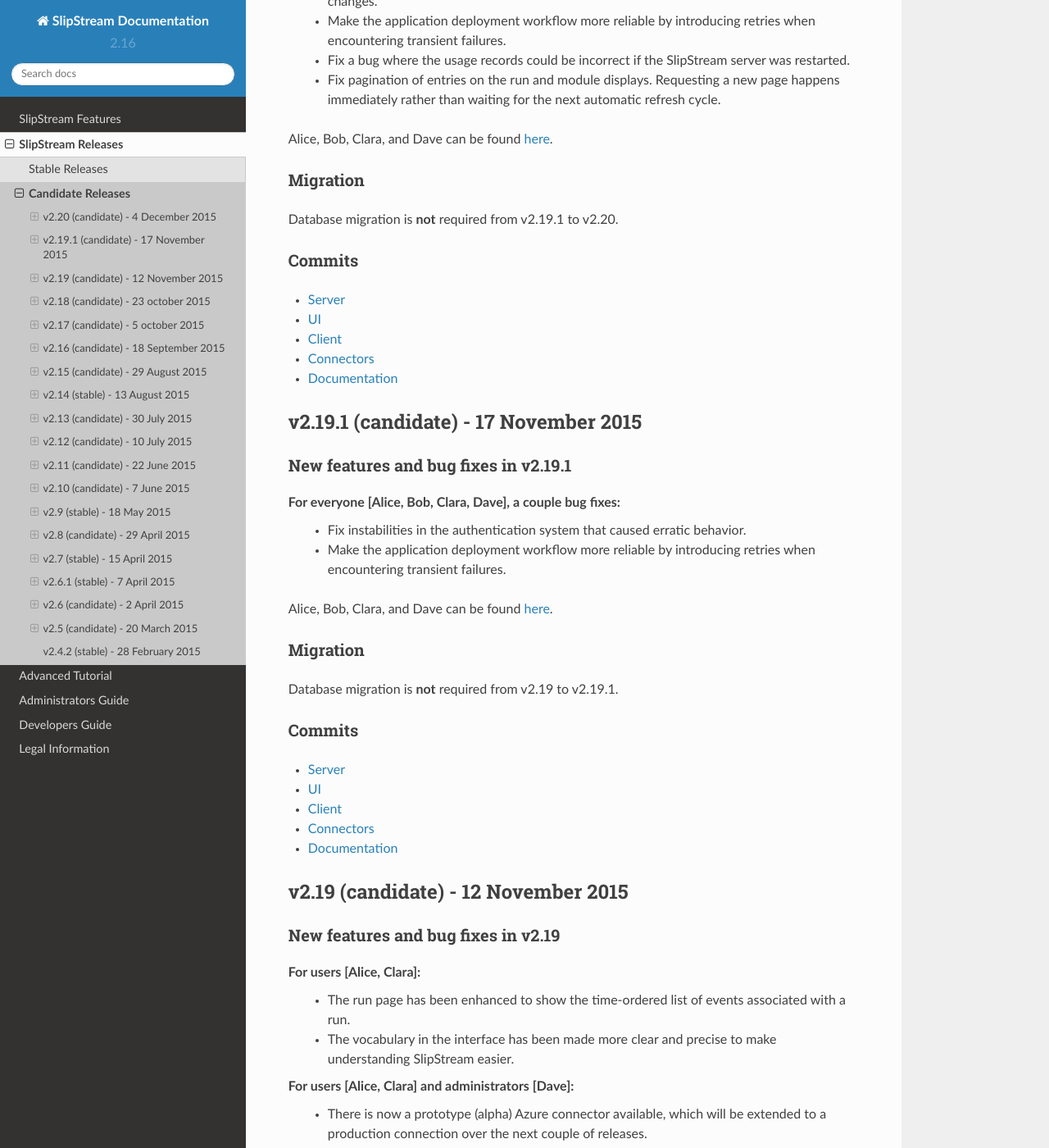
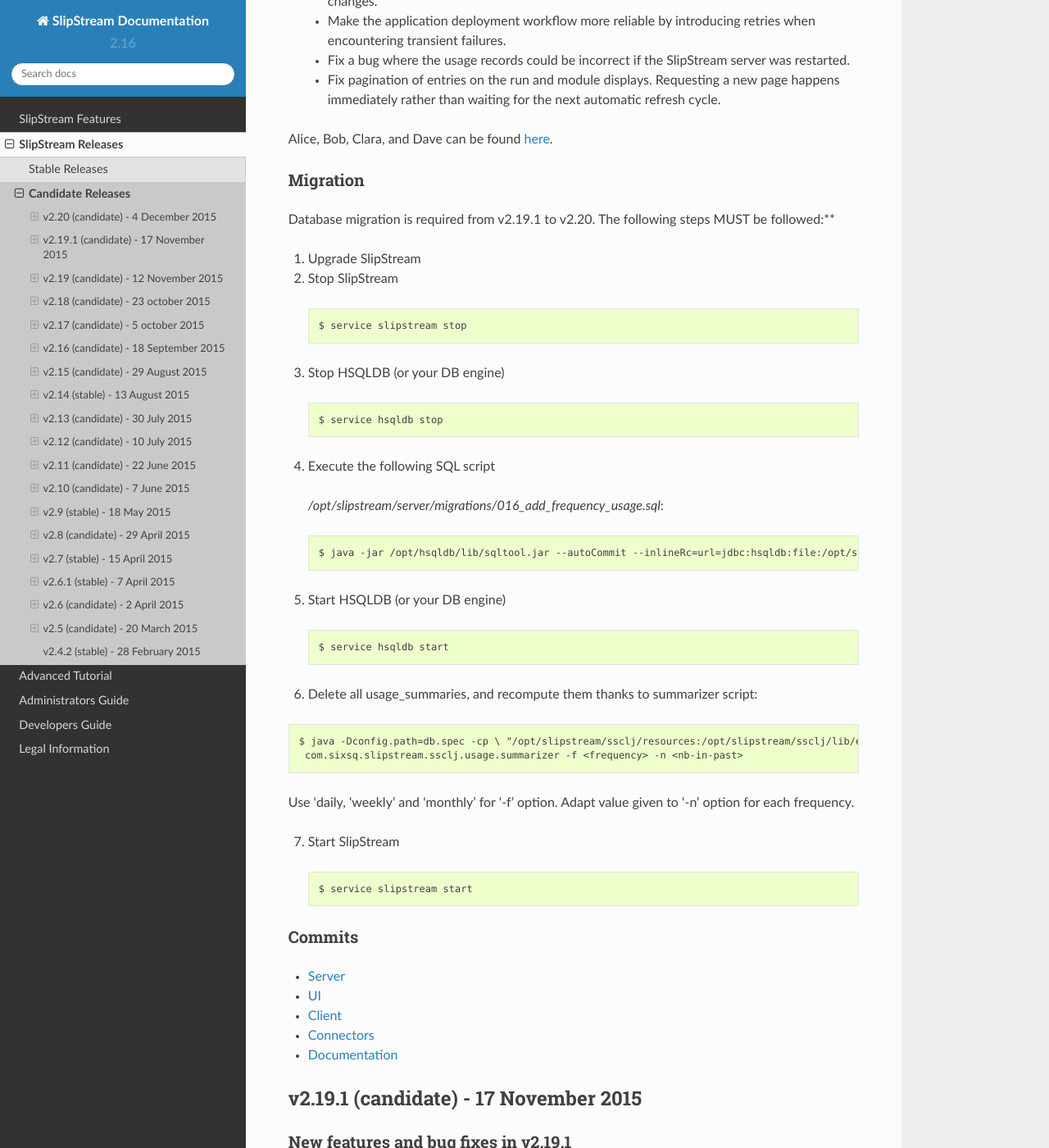
Before and after one commit to slipstream/SlipStreamDocumentation, a Sphinx documentation site: the page built from docs/release_notes/candidate_releases.rst, in a window 1280 px wide and 1400 px high, scrolled down 1247 px. Shown: the whole window at 82% size. Built offline with Sphinx 7.4.7 and the Read the Docs theme 2.0.0, drawn with Linux system fonts in a browser that asks for light colours.

Commit message:
Document migration

```diff
--- a/docs/release_notes/candidate_releases.rst
+++ b/docs/release_notes/candidate_releases.rst
@@ -70,7 +70,52 @@
 Migration
 ~~~~~~~~~
 
-Database migration is **not** required from v2.19.1 to v2.20.
+Database migration is required from v2.19.1 to v2.20.
+The following steps MUST be followed:**
+
+1. Upgrade SlipStream
+2. Stop SlipStream
+
+  ::
+
+      $ service slipstream stop
+
+3. Stop HSQLDB (or your DB engine)
+
+  ::
+
+      $ service hsqldb stop
+
+4. Execute the following SQL script
+  */opt/slipstream/server/migrations/016_add_frequency_usage.sql*:
+
+  ::
+
+      $ java -jar /opt/hsqldb/lib/sqltool.jar --autoCommit --inlineRc=url=jdbc:hsqldb:file:/opt/slipstream/SlipStreamDB/sscljdb,user=sa,password= /opt/slipstream/server/migrations/016_add_frequency_usage.sql
+
+5. Start HSQLDB (or your DB engine)
+
+  ::
+
+      $ service hsqldb start
+
+6. Delete all usage_summaries, and recompute them thanks to summarizer script:
+
+::
+
+    $ java -Dconfig.path=db.spec -cp \ "/opt/slipstream/ssclj/resources:/opt/slipstream/ssclj/lib/ext/*:/opt/slipstream/ssclj/lib/ssclj.jar" \
+     com.sixsq.slipstream.ssclj.usage.summarizer -f <frequency> -n <nb-in-past>
+
+Use 'daily, 'weekly' and 'monthly' for '-f' option.
+Adapt value given to '-n' option for each frequency.
+
+7. Start SlipStream
+
+  ::
+
+      $ service slipstream start
+
+
 
 Commits
 ~~~~~~~
```
